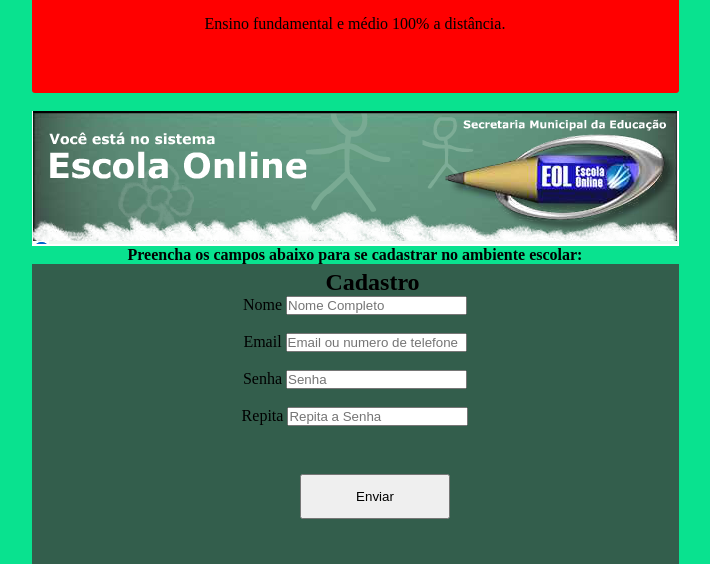
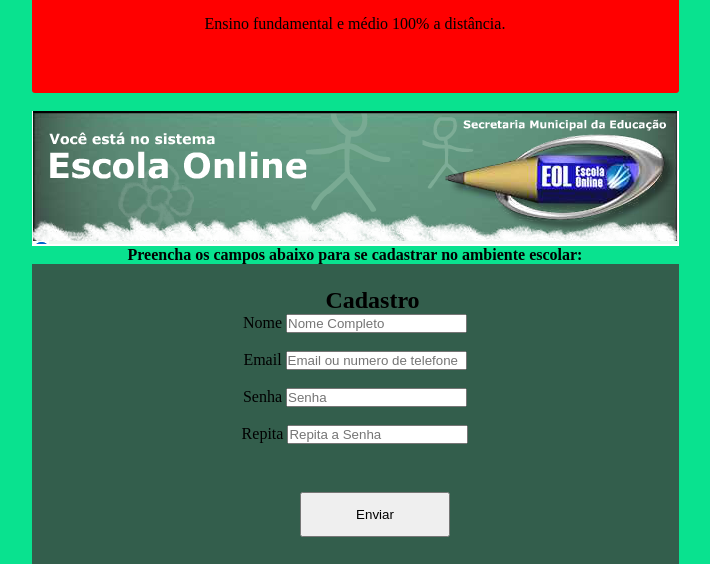
Before and after one commit to JESUS-LEANDRO/Designer-integrado-Unopar, a plain HTML site: page index.html in a window 1280 px wide. Shown: the part 145-709 px from the top of the page, without its empty margins (285-995 px from the left). Drawn offline with Linux system fonts and the light colour scheme.

Commit message:
mudança h2

```diff
--- a/css/style.css
+++ b/css/style.css
@@ -96,7 +96,6 @@ button:hover{
 }
 img .grande{
     max-width: 800px;
-    margin: auto;
     display: inline;
 }
 footer{
--- a/index.html
+++ b/index.html
@@ -33,7 +33,7 @@
                 <img src="img/ImagemEOL.png" align="absMiddle" alt="1"><strong> <br> Preencha os campos
 				abaixo para se cadastrar no ambiente escolar:</strong>
                 <div class="login-1" >
-                    <div class="login-2">
+                    <div class="login-2"><br>
                      <h2 class="cadastro">Cadastro</h2>
                      <form class="">
                       <div class="input">
```
